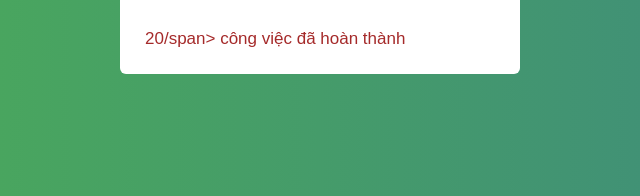
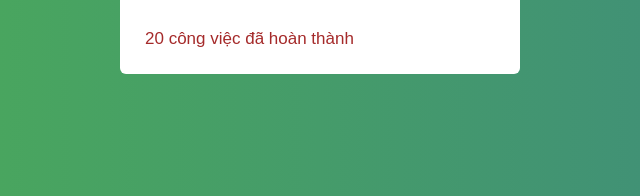
Before and after one commit to phamhongthai4920/todo-list, a plain HTML site: page index.html in a window 1280 px wide. Shown: the part 459-655 px from the top of the page, 320-960 px from the left. Drawn offline with Linux system fonts and the light colour scheme.

Commit message:
edit text footer

```diff
--- a/index.html
+++ b/index.html
@@ -31,7 +31,7 @@
             <span class="short-desc">Bạn có <p class="work-numb">0</p> Công việc</span>
             <button class="del-all">Xoá hết</button>
         </div>
-        <div class="numb-completed"><span>20/span> công việc đã hoàn thành</div>
+        <div class="numb-completed"><span>20</span> công việc đã hoàn thành</div>
 
     </div>
     <script src="./main.js"></script>
```
